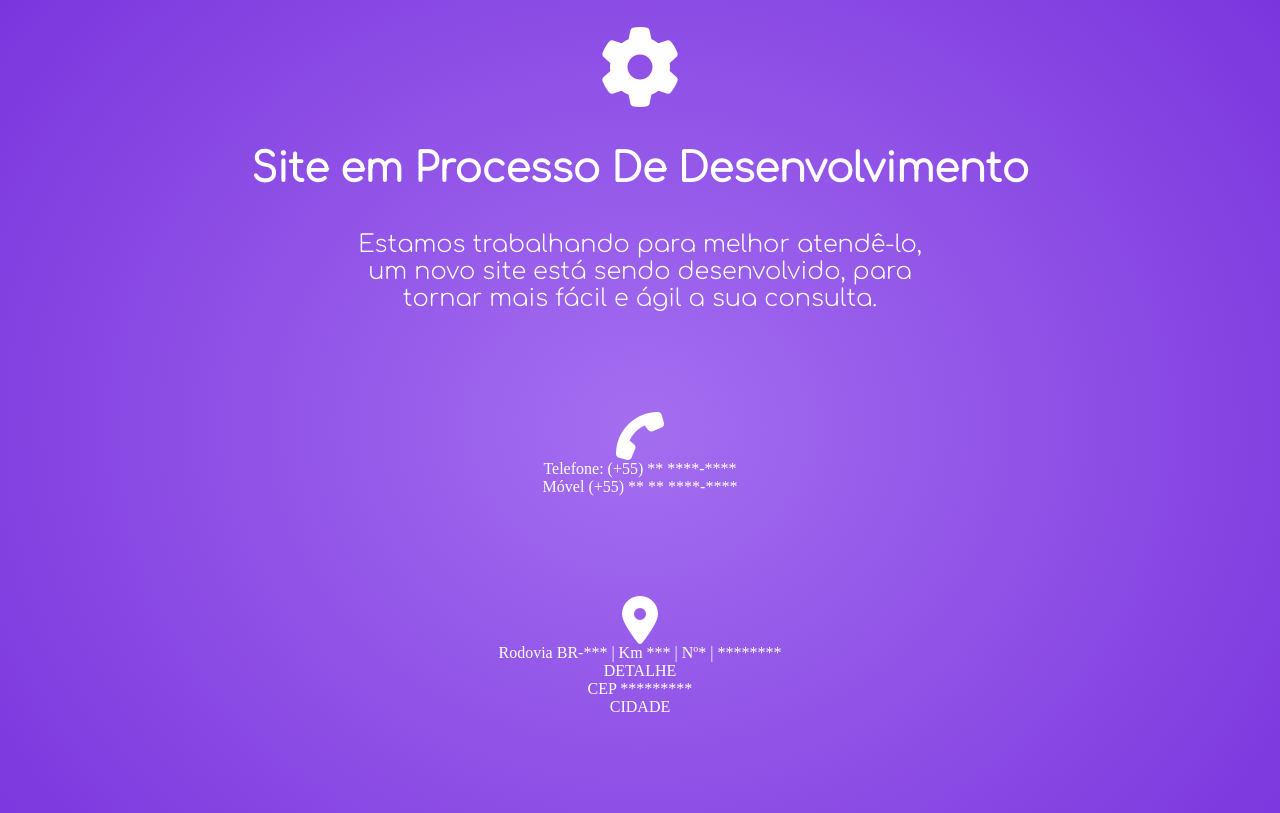
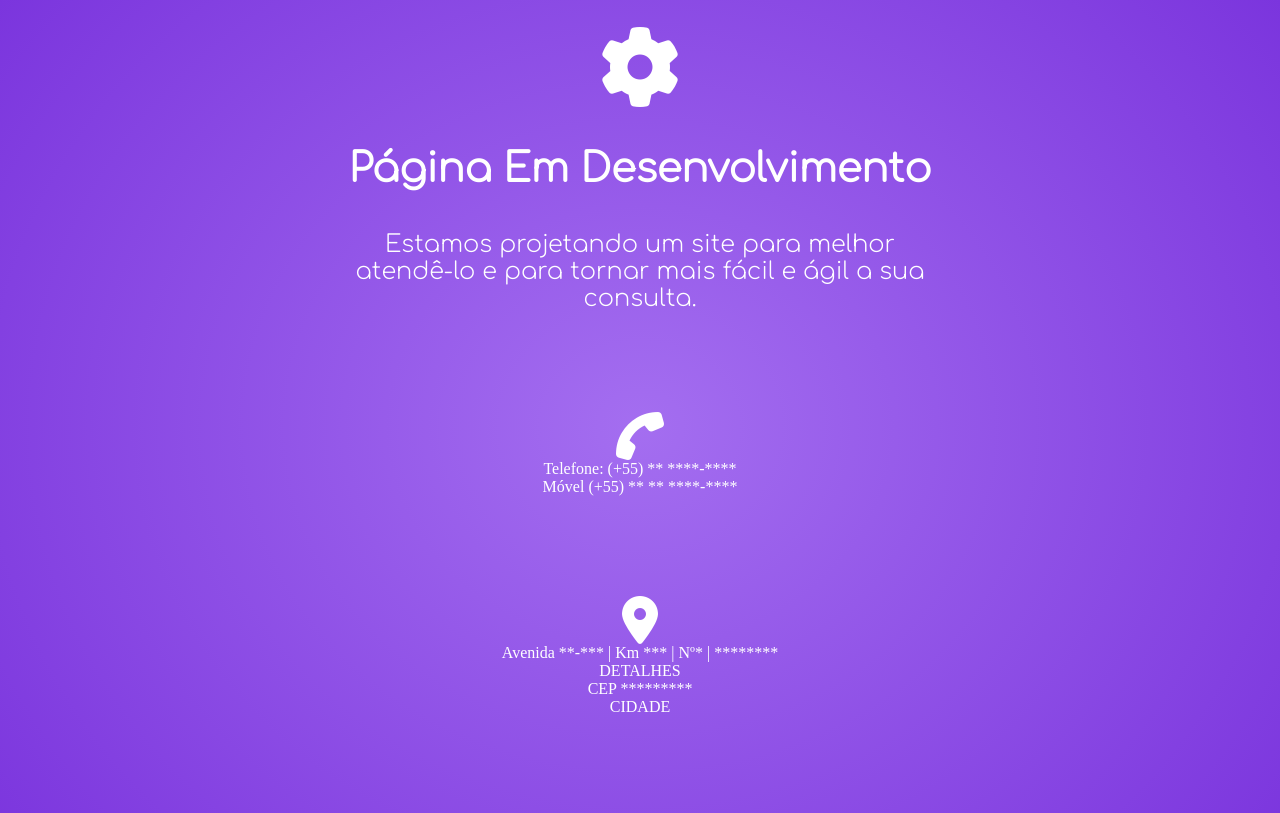
Before and after one commit to GaabzDeveloper/template-site-em-construcao, a plain HTML site: page index.html in a window 1280 px wide. Shown: the part 128-941 px from the top of the page. Drawn offline with Linux system fonts and the light colour scheme.

Commit message:
Alteração Nos Textos

```diff
--- a/index.html
+++ b/index.html
@@ -12,16 +12,15 @@
 	<link href="https://fonts.googleapis.com/css2?family=Comfortaa:wght@300&display=swap" rel="stylesheet">
 	<script src="https://kit.fontawesome.com/2539fe2203.js" crossorigin="anonymous"></script>
 
-	<title>Site Em Construção GabzDev</title>
+	<title>Site Em Construção</title>
 </head>
 
 <body>
 	<main class="main">
 		<img src="/Images/logo.png" class="main__logo" alt="Senibra Do Brasil">
 		<i class="fa fa-cog main__warehouse fa-5x"></i>
-		<h1 class="main__inittextprincipal">Site em Processo De Desenvolvimento</h1>
-		<p class="main__inittext">Estamos trabalhando para melhor atendê-lo, um novo site está sendo desenvolvido,
-			para tornar mais fácil e ágil a sua consulta.</p>
+		<h1 class="main__inittextprincipal">Página Em Desenvolvimento</h1>
+		<p class="main__inittext">Estamos projetando um site para melhor atendê-lo e para tornar mais fácil e ágil a sua consulta.</p>
 
 		<div class="geralinfo">
 
@@ -33,8 +32,8 @@
 
 			<div class="main__geralinfo__map main__geralinfo__info">
 				<i class="fa fa-map-marker fa-3x" aria-hidden="true"></i>
-				Rodovia BR-*** | Km *** | Nº* | ********<br>
-				DETALHE<br>
+				Avenida **-*** | Km *** | Nº* | ********<br>
+				DETALHES<br>
 				CEP *********<br>
 				CIDADE
 			</div>
```
